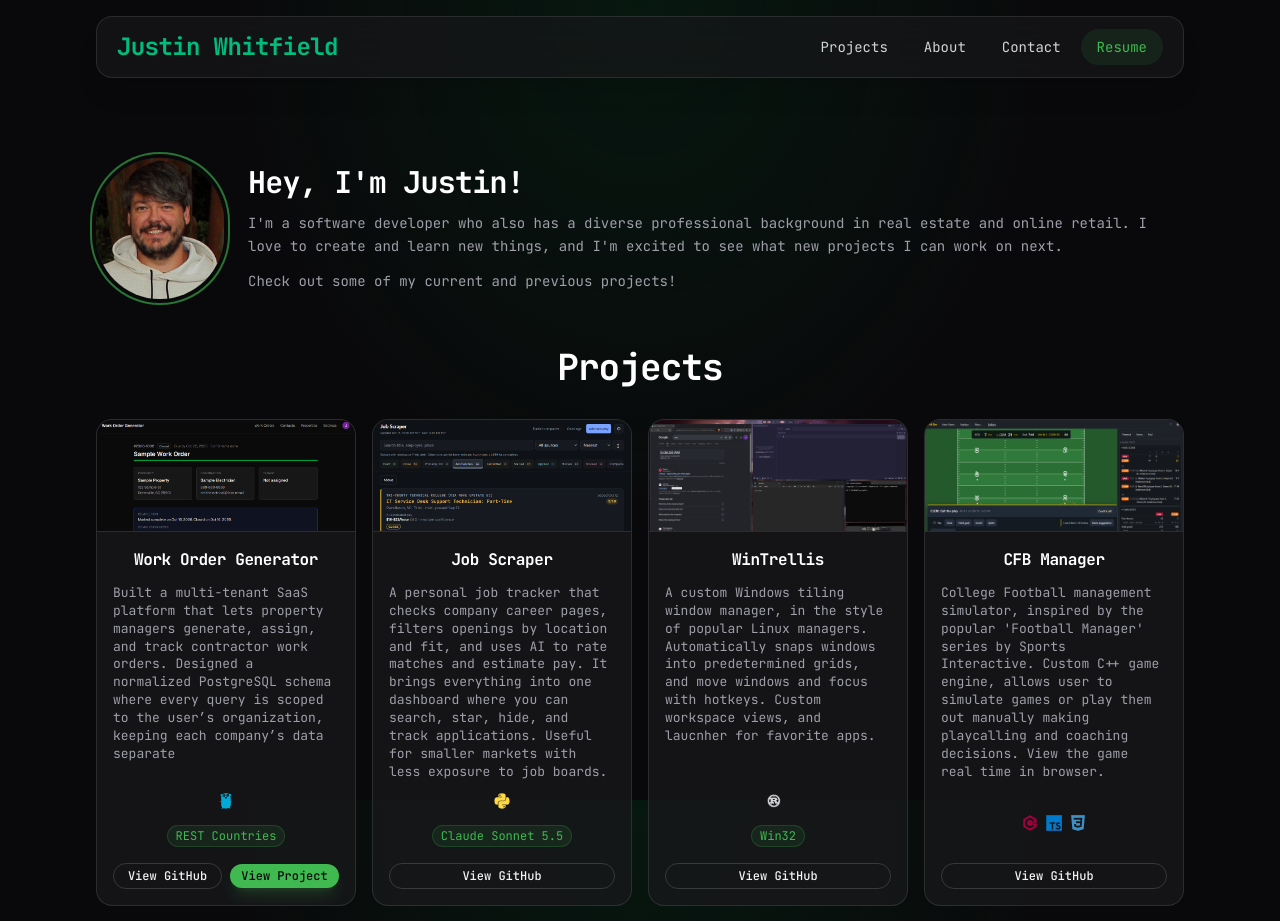
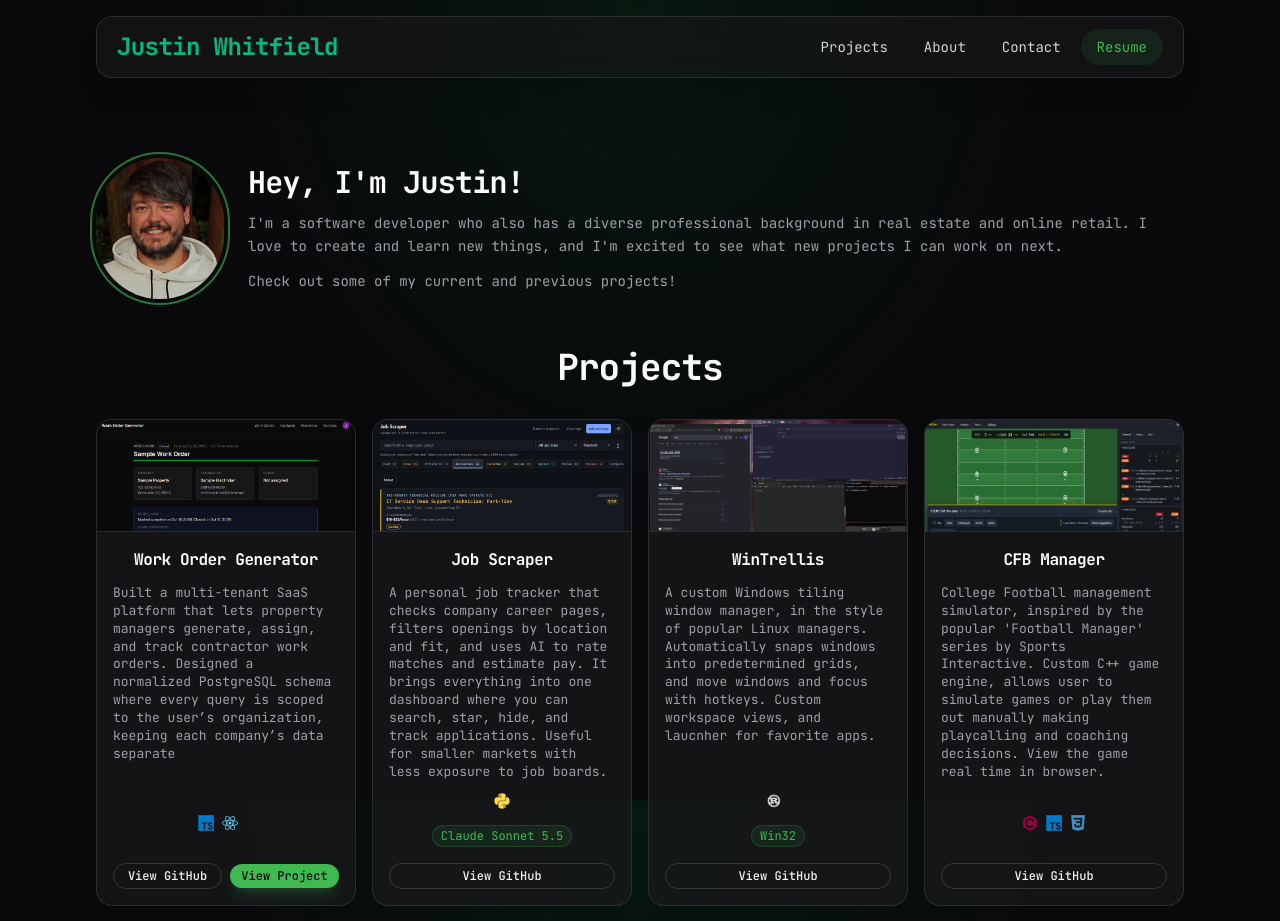
Before and after one commit to gwhitfi/justin-portfolio, a React (Vite) app: page / in a window 1280 px wide. Shown: the top 921 px of the page. Built offline with nearby package versions, Linux system fonts and the light colour scheme.

Commit message:
fix icons on project page

```diff
--- a/src/data/projects.ts
+++ b/src/data/projects.ts
@@ -25,8 +25,13 @@ export const projects: Project[] = [
         screenshot: WorkOrder,
         githubLink: "https://www.workorder.dev",
         hostedLink: "https://www.workorder.dev",
-        techIcons: ["devicon-go-plain colored"],
-        apisUsed: ["REST Countries"],
+        techIcons: [
+            "devicon-typescript-plain colored",
+            "devicon-react-original colored",
+            "devicon-vitejs-plain colored",
+            "devicon-tailwindcss-original colored",
+        ],
+        apisUsed: [],
     },
     {
         title: "Job Scraper",
```
